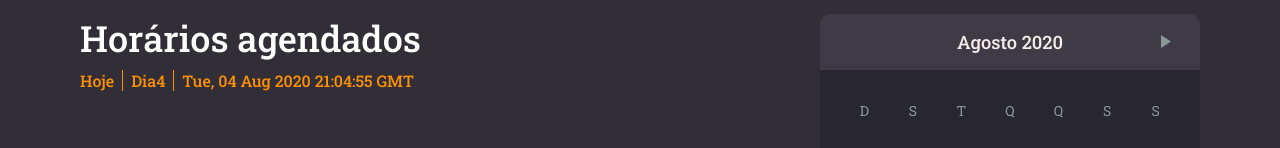
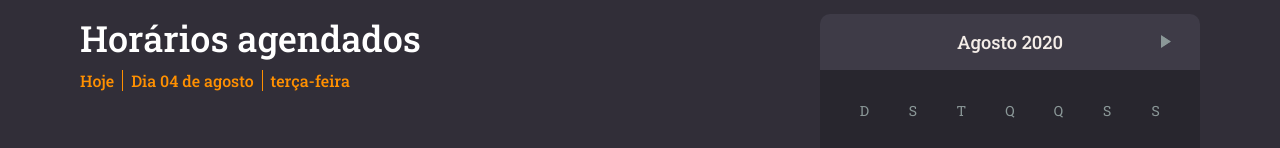
Before and after one commit to guibafica/GoBarber-2_FrontendWeb, a React (Create React App) app: page /dashboard in a window 1280 px wide. Shown: the part 194-342 px from the top of the page. Built offline with nearby package versions, Linux system fonts and the light colour scheme.

Commit message:
CHORE: Ajuste na exibicao da data hoje

```diff
--- a/package.json
+++ b/package.json
@@ -13,6 +13,7 @@
     "@unform/core": "^2.1.3",
     "@unform/web": "^2.1.3",
     "axios": "^0.19.2",
+    "date-fns": "^2.16.1",
     "polished": "^3.6.5",
     "react": "^16.13.1",
     "react-day-picker": "^7.4.8",
--- a/src/pages/Dashboard/index.tsx
+++ b/src/pages/Dashboard/index.tsx
@@ -1,5 +1,7 @@
-import React, { useState, useCallback } from 'react';
+import React, { useState, useCallback, useMemo } from 'react';
 import { Link } from 'react-router-dom';
+import { format } from 'date-fns';
+import ptBR from 'date-fns/locale/pt-BR';
 import DayPicker, { DayModifiers } from 'react-day-picker';
 import 'react-day-picker/lib/style.css';
 
@@ -33,6 +35,20 @@ const Dashboard: React.FC = () => {
     setCurrentMonth(month);
     console.log(month);
   }, []);
+
+  const todayDateAsText = useMemo(
+    () => format(new Date(), "'Dia' dd 'de' MMMM", {
+      locale: ptBR,
+    }),
+    [],
+  );
+
+  const weekDateAsText = useMemo(
+    () => format(new Date(), 'cccc', {
+      locale: ptBR,
+    }),
+    [],
+  );
 
   // Executar sempre que mudar o mês
   /*
@@ -77,13 +93,8 @@ const Dashboard: React.FC = () => {
           <h1>Horários agendados</h1>
           <p>
             <span>Hoje</span>
-            <span>
-              Dia
-              {new Date().getDate()}
-            </span>
-            <span>
-              {new Date().toUTCString().split(`, ${new Date().getDate()}`)}
-            </span>
+            <span>{todayDateAsText}</span>
+            <span>{weekDateAsText}</span>
           </p>
 
           <NextAppointment>
```
Also changed, not shown: .eslintrc.json, 1 other file (tests, documents, lock files or other folders).
